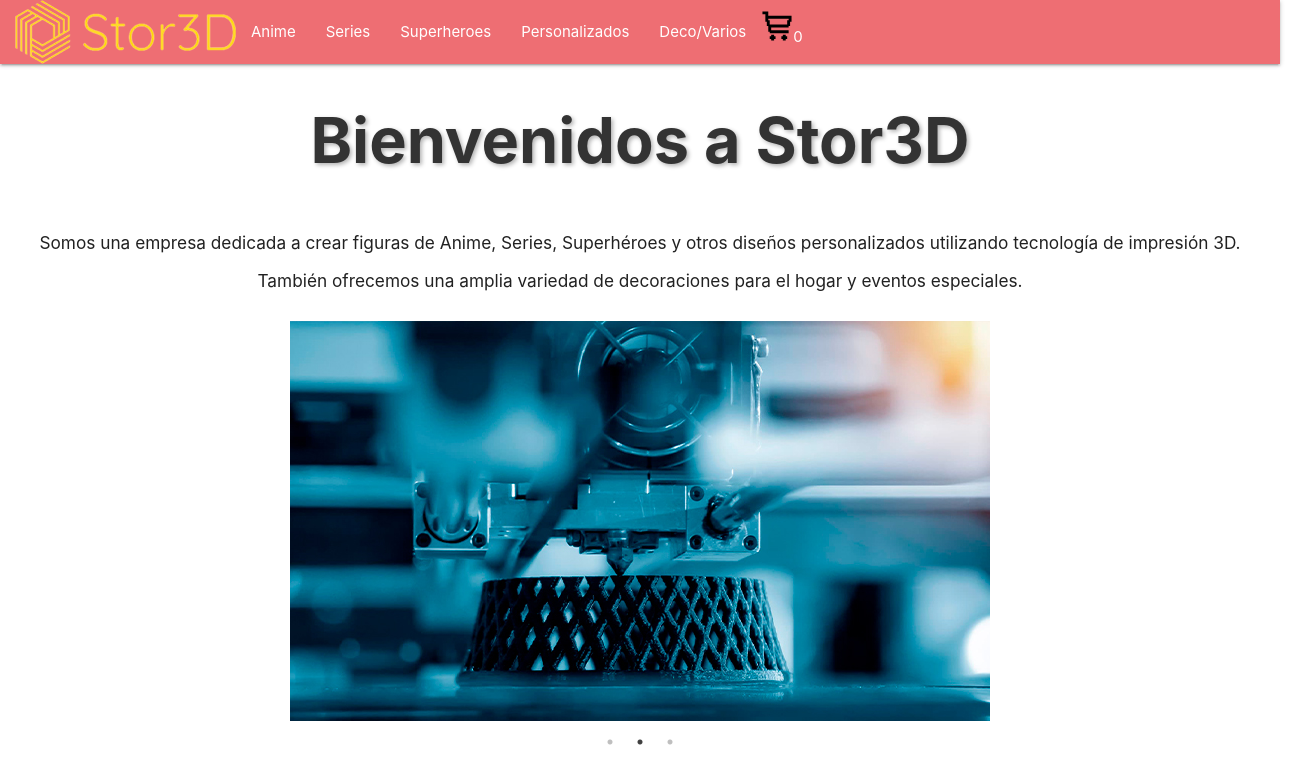
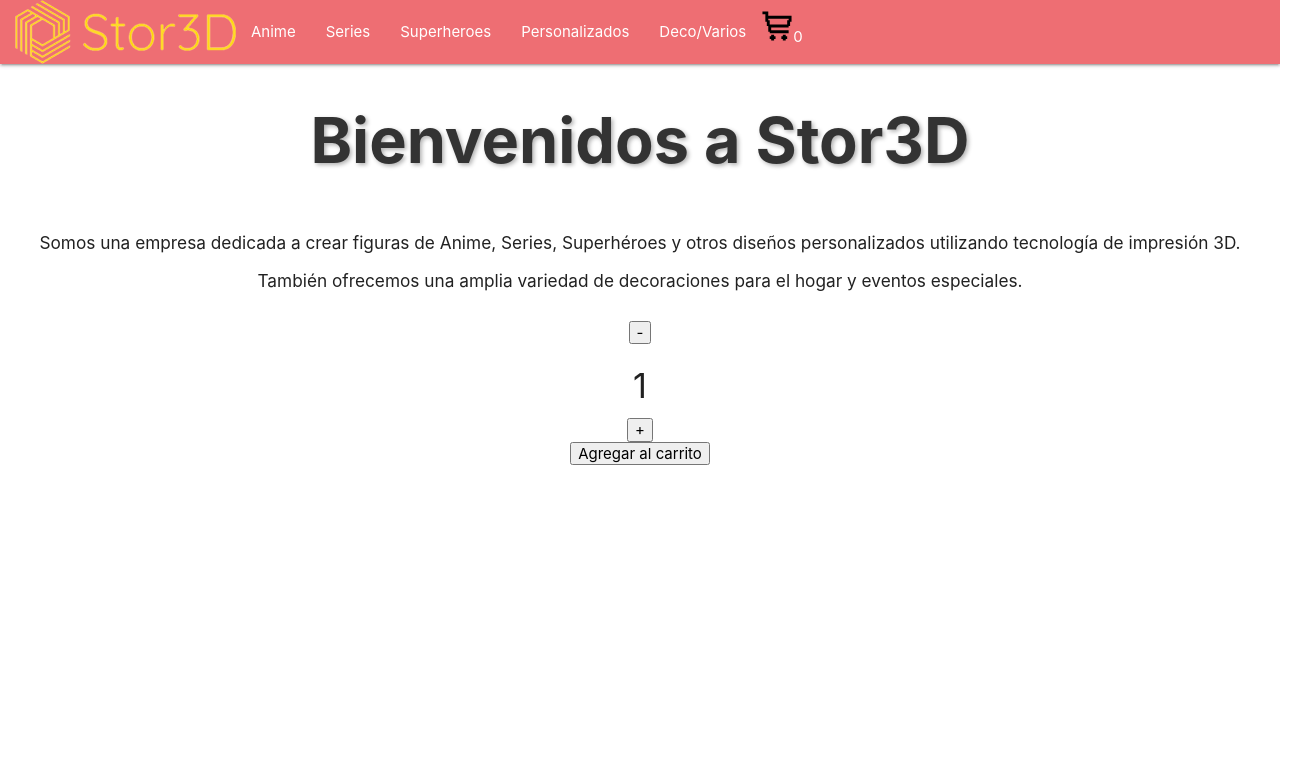
Before and after one commit to leodebiaggi/Stor3D, a React (Create React App) app: page / in a window 1280 px wide. Shown: the top 784 px of the page, 1305 px wide, since content can reach past the window. Built offline with nearby package versions, Linux system fonts and the light colour scheme.

Commit message:
Eliminacion Slider - Creacion ItemCount

```diff
--- a/src/App.css
+++ b/src/App.css
@@ -45,14 +45,6 @@
   margin-top: 10px;
 }
 
-.slick-slide {
-  text-align: center;
-}
-
-.slick-slide img {
-  margin: 0 auto;
-}
-
 .h1Class {
   font-weight: bold;
   color: #333;
--- a/src/App.js
+++ b/src/App.js
@@ -1,14 +1,14 @@
 import './App.css';
 import NavBar from './components/NavBar/NavBar';
 import ItemListContainer from './components/ItemListContainer/ItemListContainer';
-import SliderContainer from './components/SliderContainer/SliderContainer';
+import ItemCount from './components/ItemCount/ItemCount';
 
 function App() {
   return (
     <div className="App">
       <NavBar />
       <ItemListContainer greeting={'Bienvenidos a Stor3D'} />
-      <SliderContainer />
+      <ItemCount initial={1} stock={10} onAdd={(quantity) => console.log('Cantidad agregada ',quantity)}/>
     </div>
   );
 }
--- /dev/null
+++ b/src/components/ItemCount/ItemCount.jsx
@@ -0,0 +1,33 @@
+import './ItemCount.css'
+import {useState} from 'react'
+
+const ItemCount = ({stock, initial, onAdd})=> {
+    const [quantity, setQuantity] = useState(initial)
+
+    const increment = () => {
+        if(quantity < stock) {
+            setQuantity(quantity+1)
+        }
+    }
+
+    const decrement = () => {
+        if(quantity > 1){
+            setQuantity(quantity - 1)
+        }
+    }
+
+    return(
+        <div className='Counter'>
+            <div className='Controls'>
+                <button className='Button' onClick={decrement}>-</button>
+                <h4 className='Number'>{quantity}</h4>
+                <button className='Button' onClick={increment}>+</button>
+            </div>
+            <div>
+                <button className='Button' onClick={() => onAdd(quantity)} disabled={!stock}> Agregar al carrito</button>
+            </div>
+        </div>
+    )
+}
+
+export default ItemCount
--- a/src/components/SliderContainer/SliderContainer.jsx
+++ /dev/null
@@ -1,31 +0,0 @@
-import React from 'react';
-import Slider from 'react-slick';
-import 'slick-carousel/slick/slick.css';
-import 'slick-carousel/slick/slick-theme.css';
-
-function SliderContainer() {
-  const sliderSettings = {
-    autoplay: true,
-    dots: true,
-    infinite: true,
-    speed: 500,
-    slidesToShow: 1,
-    slidesToScroll: 1,
-  };
-
-  return (
-    <Slider {...sliderSettings}>
-      <div>
-        <img src="img/Wallpaper/1.jpg" alt="imagen 1"/>
-      </div>
-      <div>
-        <img src="img/Wallpaper/2.jpg" alt="imagen 2"/>
-      </div>
-      <div>
-        <img src="img/Wallpaper/3.jpg" alt="imagen 3"/>
-      </div>
-    </Slider>
-  );
-}
-
-export default SliderContainer;
```
Also changed, not shown: src/components/ItemCount/ItemCount.css (added).
